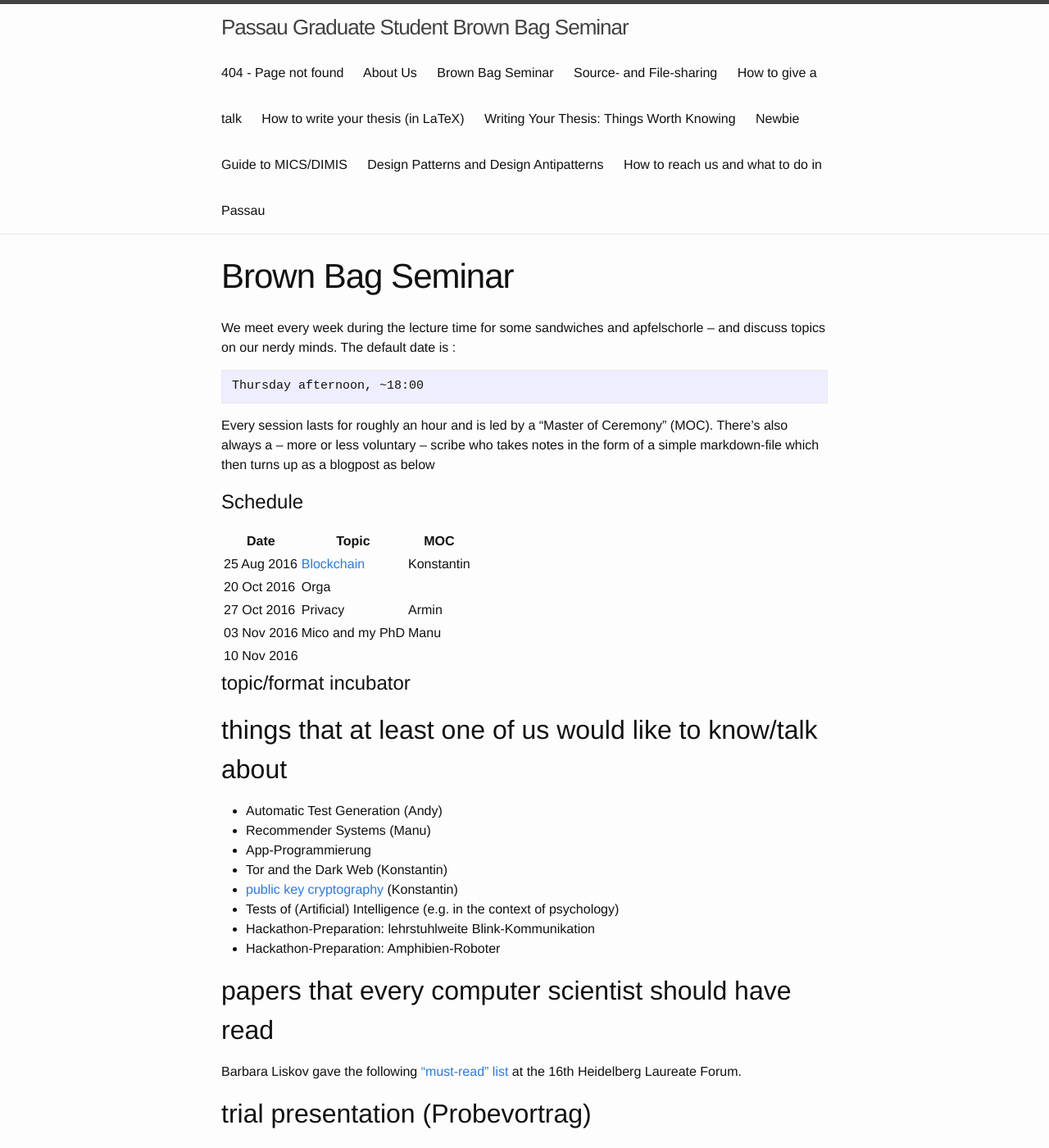
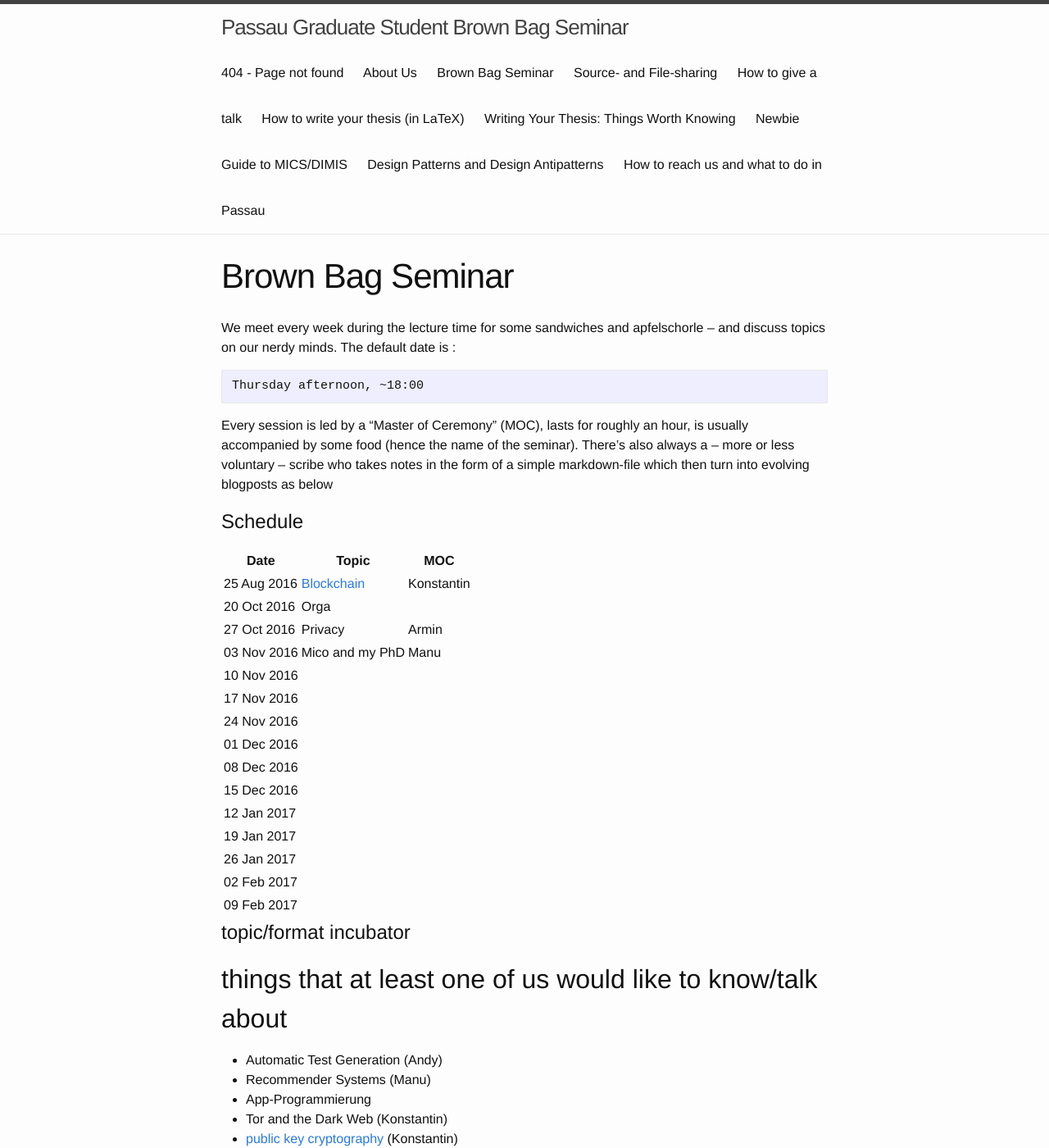
Before and after one commit to PGBBS/pgbbs.github.io, a Jekyll site: the page built from _pages/brown-bag.md, in a window 1280 px wide and 1400 px high. Shown: the whole window at 82% size. Built offline with Jekyll 4.4.1, drawn with Linux system fonts in a browser that asks for light colours.

Commit message:
extend time table to whole semester

```diff
--- a/_pages/brown-bag.md
+++ b/_pages/brown-bag.md
@@ -9,10 +9,11 @@ date is :
 
     Thursday afternoon, ~18:00
 
-Every session lasts for roughly an hour and is led by a "Master of
-Ceremony" (MOC). There's also always a -- more or less voluntary --
+Every session is led by a "Master of Ceremony" (MOC), lasts for
+roughly an hour, is usually accompanied by some food (hence the name
+of the seminar). There's also always a -- more or less voluntary --
 scribe who takes notes in the form of a simple markdown-file which
-then turns up as a blogpost as below
+then turn into evolving blogposts as below
 
 # Schedule
 
@@ -23,6 +24,16 @@ then turns up as a blogpost as below
 | 27 Oct 2016 | Privacy                                             | Armin      |
 | 03 Nov 2016 | Mico and my PhD                                     | Manu       |
 | 10 Nov 2016 |                                                     |            |
+| 17 Nov 2016 |                                                     |            |
+| 24 Nov 2016 |                                                     |            |
+| 01 Dec 2016 |                                                     |            |
+| 08 Dec 2016 |                                                     |            |
+| 15 Dec 2016 |                                                     |            |
+| 12 Jan 2017 |                                                     |            |
+| 19 Jan 2017 |                                                     |            |
+| 26 Jan 2017 |                                                     |            |
+| 02 Feb 2017 |                                                     |            |
+| 09 Feb 2017 |                                                     |            |
 
 # topic/format incubator
 
```
